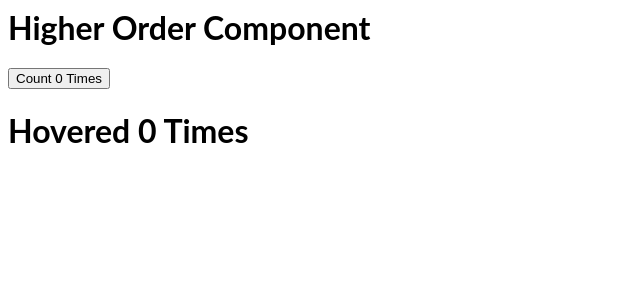
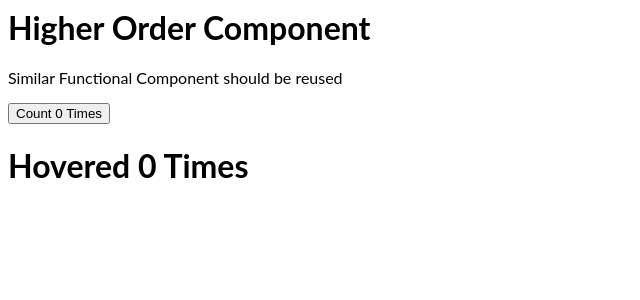
Before and after one commit to ShakibAhmed007/react-dev-hoc, a React (Create React App) app: page / in a window 1280 px wide. Shown: the top 300 px of the page, without its empty margins (0-640 px from the left). Built offline with nearby package versions, Linux system fonts and the light colour scheme.

Commit message:
1 file modified

```diff
--- a/src/App.js
+++ b/src/App.js
@@ -7,6 +7,7 @@ export default function App() {
   return (
     <div>
       <h1>Higher Order Component</h1>
+      <p> Similar Functional Component should be reused </p>
       <ClickCounter />
       <HoverCounter />
     </div>
```
